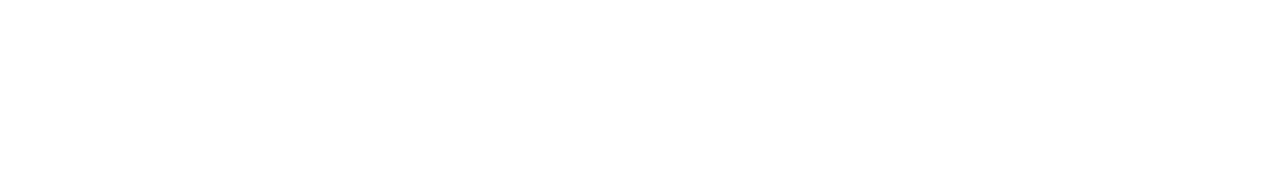
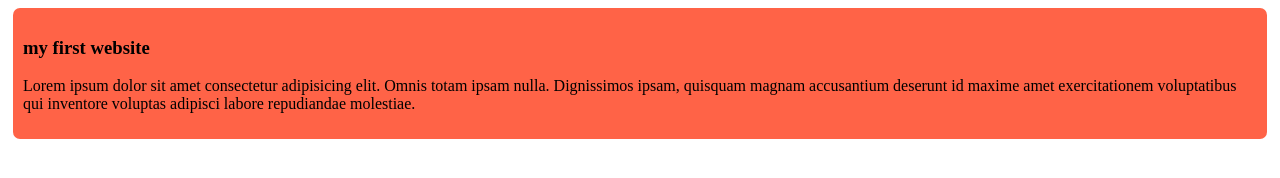
Before and after one commit to shawonmazi/my-simple-website, a plain HTML site: page index.html in a window 1280 px wide. Drawn offline with Linux system fonts and the light colour scheme.

Commit message:
added the first blog

```diff
--- a/index.html
+++ b/index.html
@@ -3,9 +3,13 @@
 <head>
     <meta charset="UTF-8">
     <meta name="viewport" content="width=device-width, initial-scale=1.0">
+    <link rel="stylesheet" href="styles/blog.css">
     <title>my simple website</title>
 </head>
 <body>
-
+    <div>
+        <h3>my first website</h3>
+        <p>Lorem ipsum dolor sit amet consectetur adipisicing elit. Omnis totam ipsam nulla. Dignissimos ipsam, quisquam magnam accusantium deserunt id maxime amet exercitationem voluptatibus qui inventore voluptas adipisci labore repudiandae molestiae.</p>
+    </div>
 </body>
 </html>
--- /dev/null
+++ b/styles/blog.css
@@ -0,0 +1,6 @@
+div{
+    background-color: tomato;
+    padding: 10px;
+    margin: 5px;
+    border-radius: 7px;
+}
```
